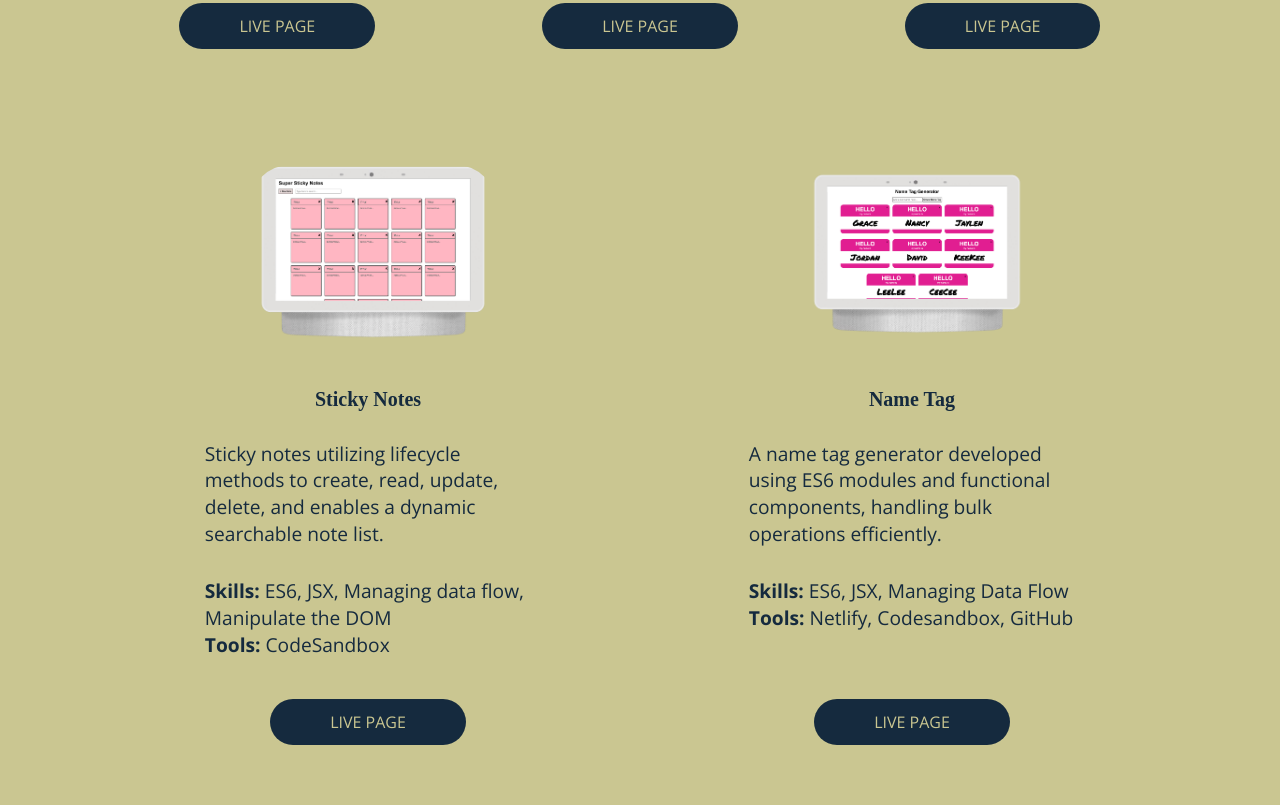
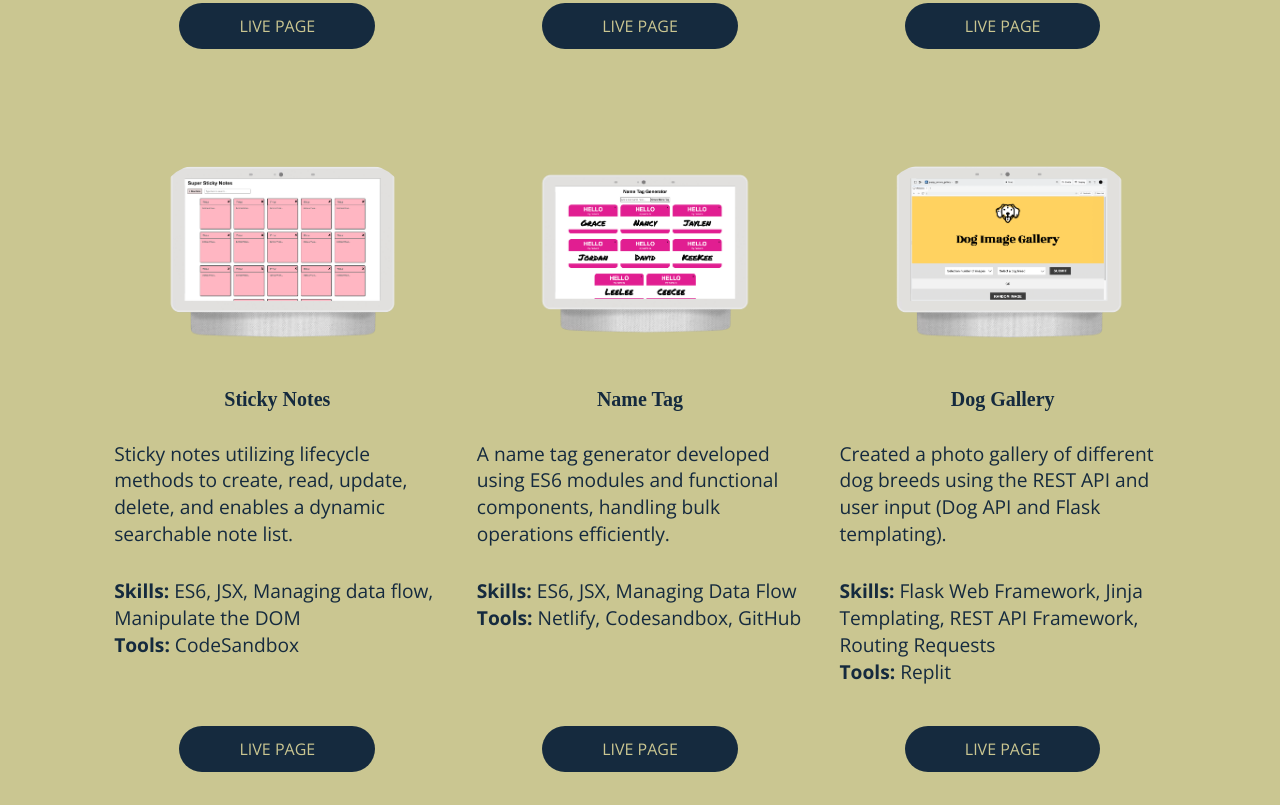
Before and after one commit to lee77carter/meet-lee, a website built with webpack: page index.html in a window 1280 px wide. Shown: the part 1455-2260 px from the top of the page. Built offline with nearby package versions, Linux system fonts and the light colour scheme; files whose address does not match are found by name; a web font is replaced by a local one.

Commit message:
Fixed type and added a python project.

```diff
--- a/index.html
+++ b/index.html
@@ -110,7 +110,7 @@
             <div class="home-portfolio-piece">
               <figure>
                 <a href="https://name-tag-app.netlify.app/" rel="noopener" target="_blank"><img
-                    src="img//name-tag-app2.png" alt="Name Tag Project"></a>
+                    src="img/name-tag-app2.png" alt="Name Tag Project"></a>
               </figure>
               <h4>Name Tag</h4>
               <p class="project-description">A name tag generator developed using ES6 modules and functional components, handling bulk operations efficiently.</p>
@@ -118,6 +118,19 @@
               </p>
               <p class="flex-fill"><span>Tools: </span>Netlify, Codesandbox, GitHub</p>
               <a class="project-link" href="https://name-tag-app.netlify.app/" rel="noopener" target="_blank">live
+                page</a>
+            </div>
+            <div class="home-portfolio-piece">
+              <figure>
+                <a href="https://replit.com/@gitleelee/puppypicturegallery#dog_breeds.py/" rel="noopener" target="_blank"><img
+                    src="img/dog-gallery.png" alt="Dog Gallery Project"></a>
+              </figure>
+              <h4>Dog Gallery</h4>
+              <p class="project-description">Created a photo gallery of different dog breeds using the REST API and user input (Dog API and Flask templating).</p>
+              <p><span>Skills: </span>Flask Web Framework, Jinja Templating, REST API Framework, Routing Requests
+              </p>
+              <p class="flex-fill"><span>Tools: </span>Replit</p>
+              <a class="project-link" href="https://replit.com/@gitleelee/puppypicturegallery#dog_breeds.py/" rel="noopener" target="_blank">live
                 page</a>
             </div>
           </div>
```
Also changed, not shown: img/dog-gallery.png (added).
